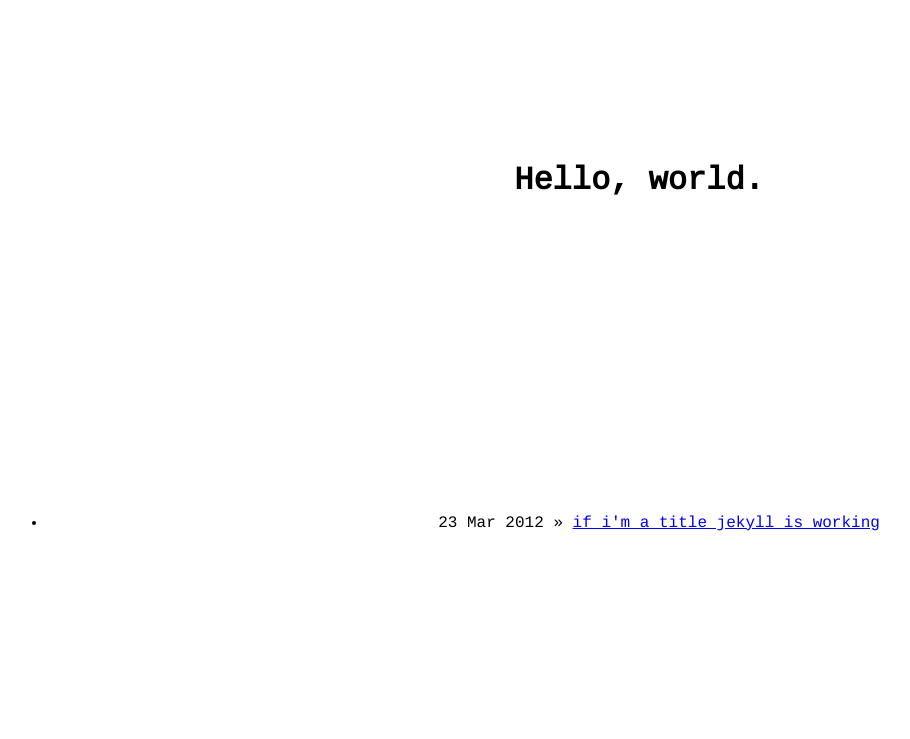
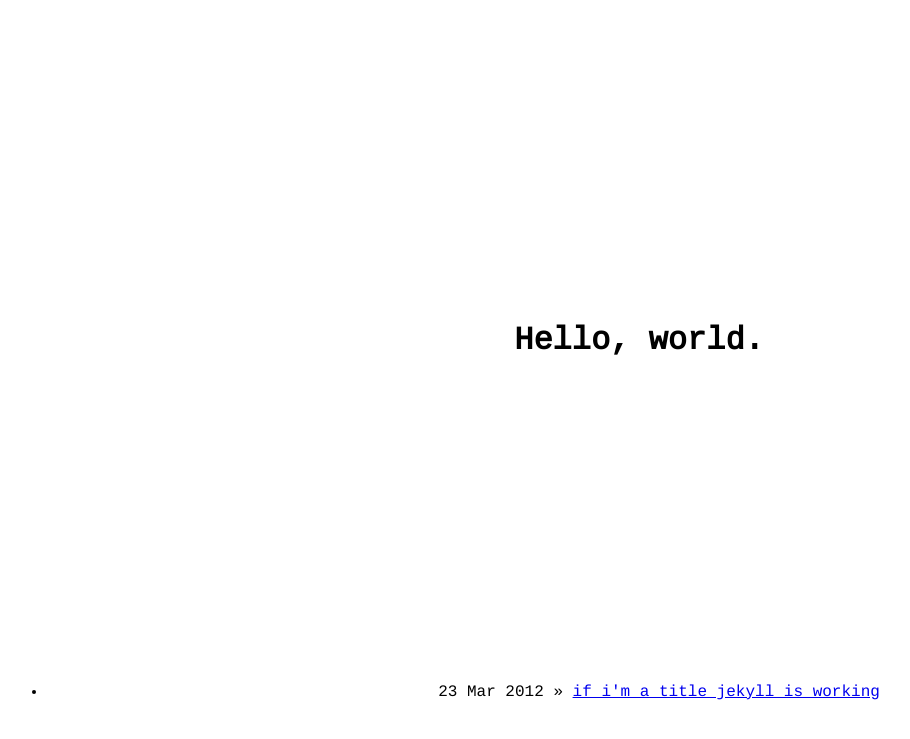
Before and after one commit to alialo/alialo.github.com, a Jekyll site: the page built from index.html, in a window 1280 px wide. Shown: the top 739 px of the page, without its empty margins (1-911 px from the left). Built offline with Jekyll 4.4.1, drawn with Linux system fonts in a browser that asks for light colours.

Commit message:
fixed line-height

```diff
--- a/base.css
+++ b/base.css
@@ -1,5 +1,7 @@
 body {
 	font-family: 'Cousine', sans-serif;
 	text-align: center;
+}
+.hello {
 	line-height: 20em;
 }
--- a/index.html
+++ b/index.html
@@ -3,7 +3,7 @@
 title: alan longstaff
 ---
 
-<h1>Hello, world.</h1>
+<h1 class="hello">Hello, world.</h1>
 <ul class="posts">
 {% for post in site.posts %}
 	<li><span>{{ post.date | date_to_string }}</span> &raquo; <a href="{{ post.url }}">{{ post.title }}</a></li>
```
